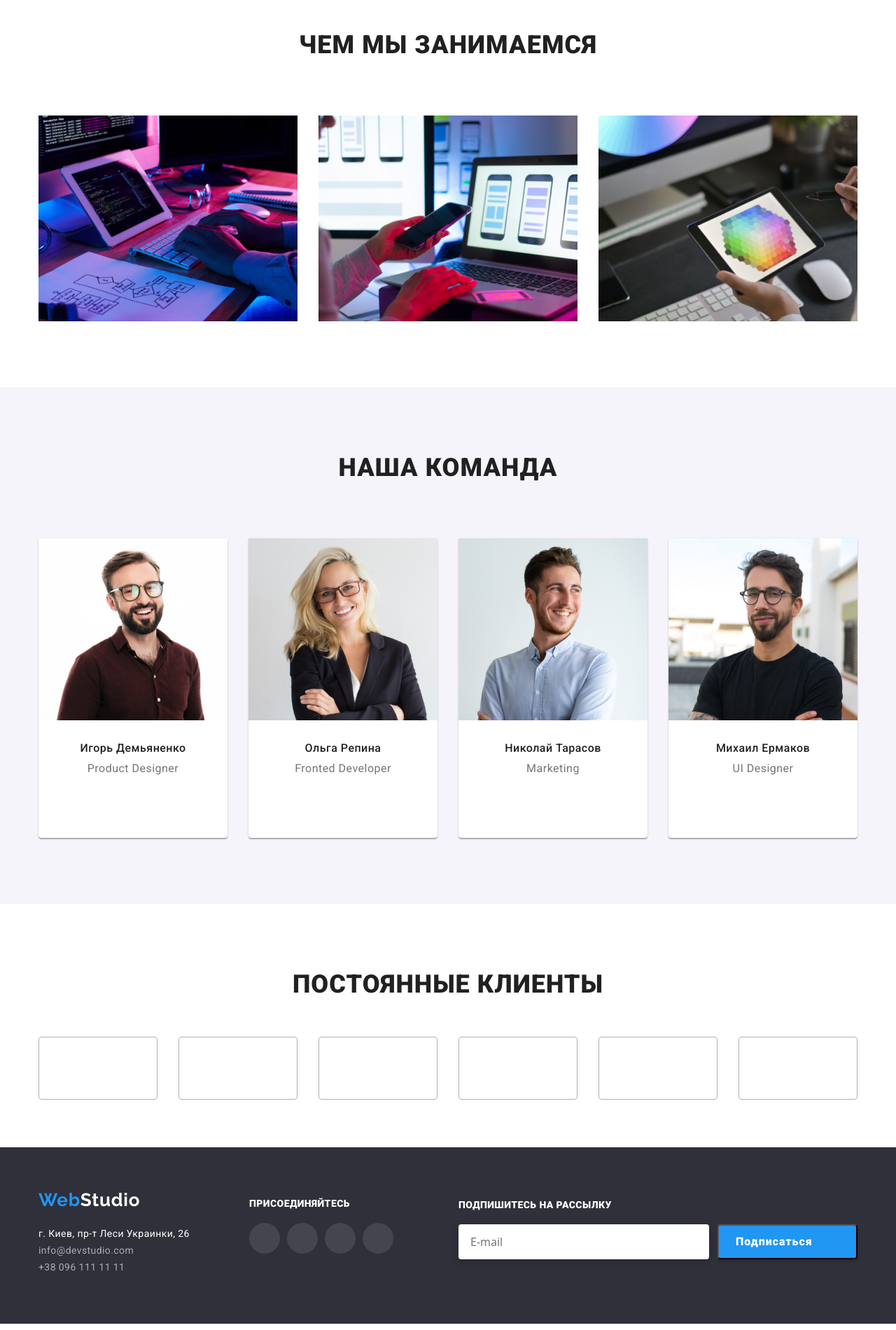
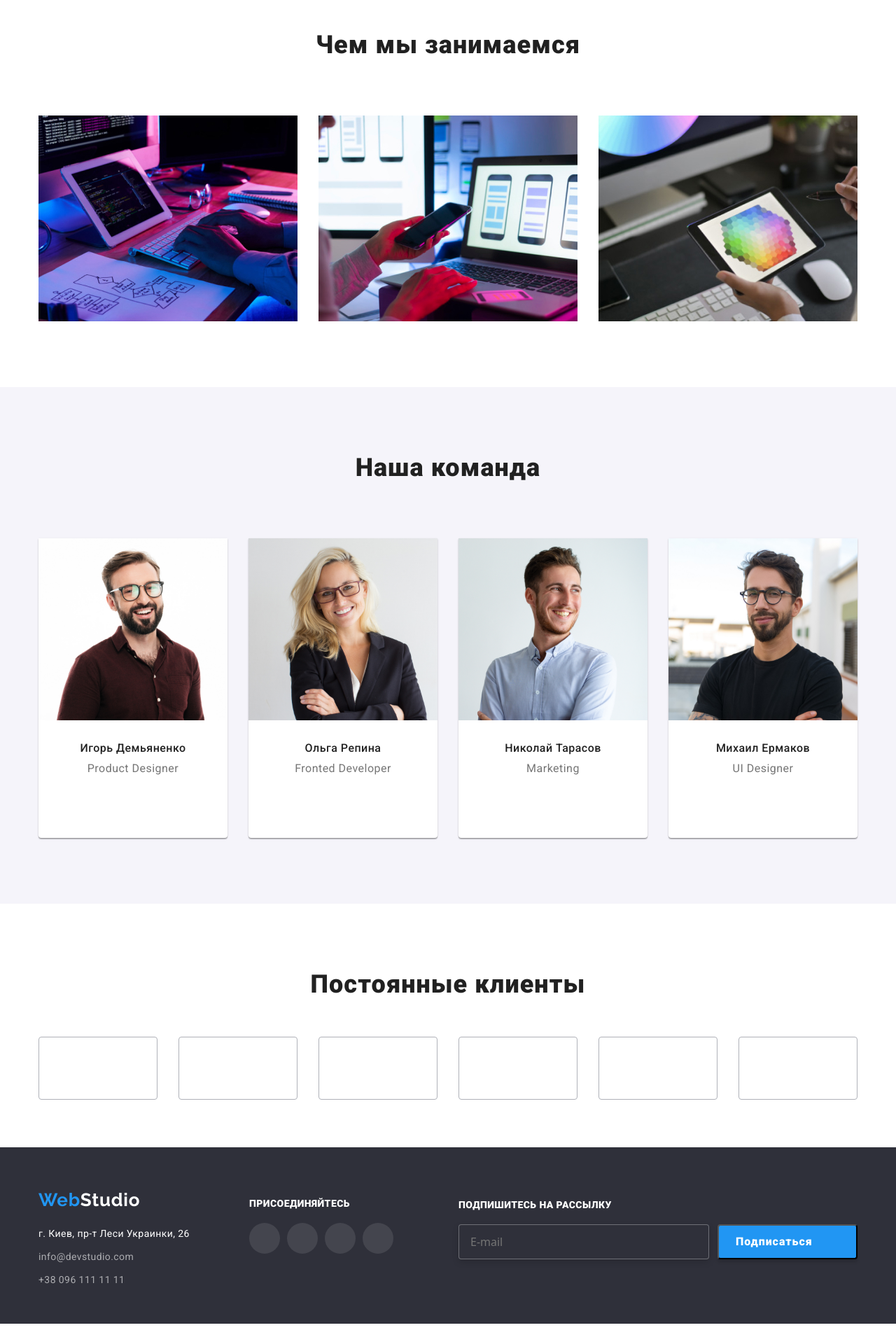
Before and after one commit to Kryassan/goit-markup-hw-06, a plain HTML site: page index.html in a window 1280 px wide. Shown: the part 1076-2976 px from the top of the page at 70% size. Drawn offline with nearby package versions, Linux system fonts and the light colour scheme.

Commit message:
исправляет ошибки

```diff
--- a/css/styles.css
+++ b/css/styles.css
@@ -270,7 +270,6 @@ img {
   width: 100%;
   height: 100%;
   background-color: rgba(0, 0, 0, 0.1);
-  transition: all 250ms cubic-bezier(0.4, 0, 0.2, 1);
 }
 
 .modal-order.is-hidden .modal {
@@ -287,7 +286,7 @@ img {
   top: 50%;
   left: 50%;
   transform: translate(-50%, -50%) scale(1);
-  transition: transform 250ms linear;
+  transition: 250ms linear;
   background-color: #fff;
   box-shadow: 0px 1px 3px rgba(0, 0, 0, 0.12), 0px 1px 1px rgba(0, 0, 0, 0.14), 0px 2px 1px rgba(0, 0, 0, 0.2);
 }
@@ -333,6 +332,7 @@ img {
   border: 1px solid rgba(33, 33, 33, 0.2);
   border-radius: 4px;
   cursor: pointer;
+
 }
 
 .modal-order .input-icon {
@@ -341,6 +341,7 @@ img {
   top: 50%;
   transform: translateY(-50%);
   left: 12px;
+  transition: 250ms cubic-bezier(0.4, 0, 0.2, 1);
 }
 
 .modal-order .input:focus {
@@ -361,6 +362,7 @@ img {
   margin: 4px 0px 20px 0px;
   padding: 12px 16px;
   cursor: pointer;
+  transition: 250ms cubic-bezier(0.4, 0, 0.2, 1);
 }
 
 .modal-order .comment:focus {
@@ -398,6 +400,7 @@ img {
   height: 15px;
   border: 2px solid #2a2a2a;
   border-radius: 4px;
+  transition: 250ms cubic-bezier(0.4, 0, 0.2, 1);
 }
 
 .modal-order .checkbox-input:checked + .checkbox-icon {
@@ -435,6 +438,7 @@ img {
   box-shadow: 0px 4px 4px rgba(0, 0, 0, 0.15);
   border-radius: 4px;
   cursor: pointer;
+  transition: 250ms cubic-bezier(0.4, 0, 0.2, 1);
 }
 
 .modal-order .button-send:hover,
@@ -466,6 +470,7 @@ img {
   border: 1px solid rgba(0, 0, 0, 0.1);
   cursor: pointer;
   filter: drop-shadow(0px 4px 4px rgba(0, 0, 0, 0.25));
+  transition: 250ms cubic-bezier(0.4, 0, 0.2, 1);
 }
 
 .modal-order .close-button:hover .close-icon,
@@ -541,6 +546,9 @@ img {
 }
 
 .our-work .title {
+  display: inline-block;
+  width: 100%;
+  padding: 0px;
   font-family: "Roboto", sans-serif;
   font-style: normal;
   font-weight: bold;
@@ -549,7 +557,7 @@ img {
   text-align: center;
   letter-spacing: 0.03em;
   color: #212121;
-  padding: 0px;
+  text-transform: none;
 }
 
 .our-work .presentation-list {
@@ -575,8 +583,9 @@ img {
 }
 
 .our-team .title {
-  display:block;
+  display:inline-block;
   padding-top: 94px;
+  width: 100%;
   font-family: "Roboto", sans-serif;
   font-style: normal;
   font-weight: bold;
@@ -584,6 +593,9 @@ img {
   line-height: 42px;
   letter-spacing: 0.03em;
   color: var(--secondary-text-color);
+  text-transform: none;
+  text-align: center;
+  ;
 }
 
 .our-team .our-team-list {
@@ -681,6 +693,9 @@ img {
 }
 
 .clients .title {
+  display: inline-block;
+  width: 100%;
+  padding-top: 94px;
   font-family: "Roboto", sans-serif;
   font-style: normal;
   font-weight: bold;
@@ -689,7 +704,8 @@ img {
   text-align: center;
   letter-spacing: 0.03em;
   color: #212121;
-  padding-top: 94px;
+  text-transform: none;
+  text-align: center;
 }
 
 .clients .client-box {
@@ -750,7 +766,7 @@ img {
 }
 
 .footer .first-box {
-  display: block;
+  display: inline-block;
   padding-top: 60px;
   padding-bottom: 60px;
   margin-right: 70px;
@@ -767,13 +783,13 @@ img {
 }
 
 .first-box .contacts {
+  display: block;
   width: 231px;
-  height: 81px;
   margin-top: 20px;
 }
 
-.first-box .item :not(:last-child) {
-  padding-bottom: 9px;
+.first-box .item:not(:last-child) {
+  margin-bottom: 9px;
 }
 
 .first-box .address {
@@ -796,6 +812,31 @@ img {
   letter-spacing: 0.03em;
   color: rgba(255, 255, 255, 0.6);
 }
+
+
+
+
+
+
+
+
+
+
+
+
+
+
+
+
+
+
+
+
+
+
+
+
+
 
 .footer .second-box {
   display: inline-block;
@@ -884,6 +925,8 @@ img {
   border-radius: 4px;
   margin-right: 12px;
   padding-left: 16px;
+  background-color: #2F303A;
+  color:  rgba(255, 255, 255, 0.6);
 }
 
 .third-box .for-input::-webkit-placeholder {
@@ -949,7 +992,7 @@ img {
   letter-spacing: 3%
   letter-spacing: 0.03em;
   padding: 6px 22px;
-  background color: #F5F4FA;
+  background-color: #F5F4FA;
   box-shadow: 0px 4px 4px rgba(0, 0, 0, 0.25);
   border-radius: 4px;
   cursor: pointer;
```
Also changed, not shown: index.html (+1 -2 lines).
